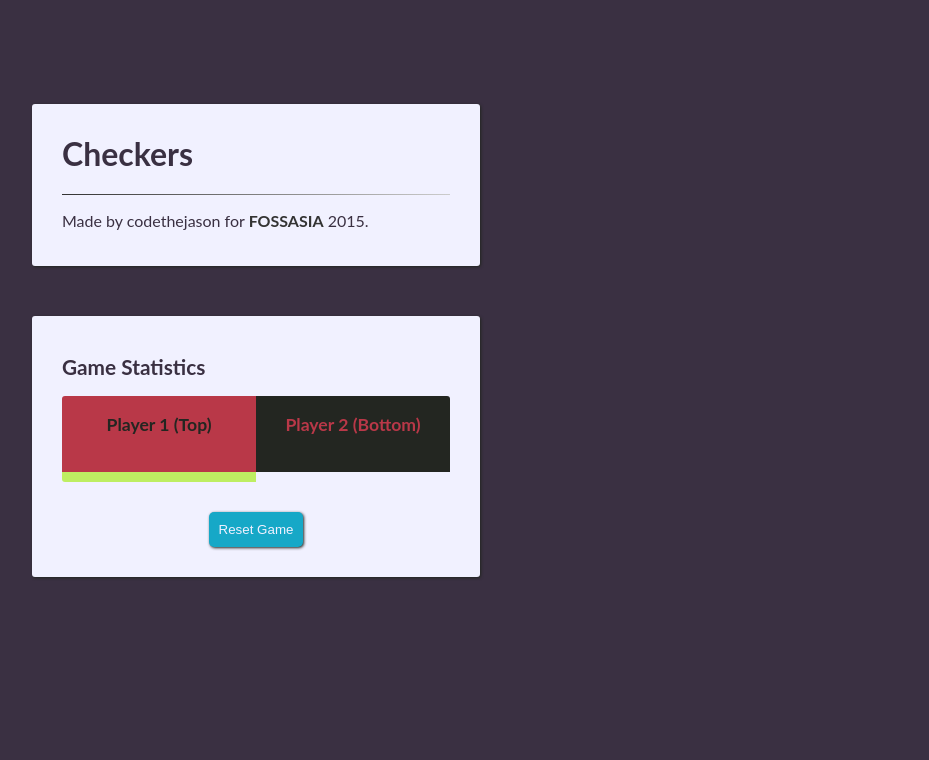
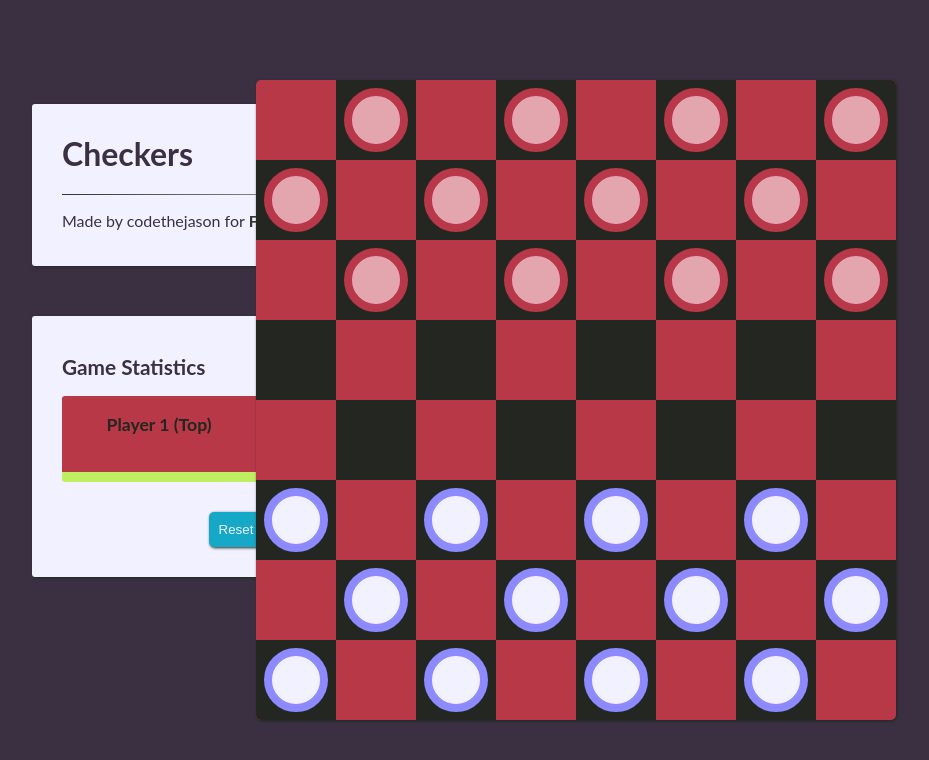
Before and after one commit to buiankin/checkers, a React (Create React App) app: page / in a window 1280 px wide. Shown: the top 760 px of the page, without its empty margins (64-993 px from the left). Built offline with nearby package versions, Linux system fonts and the light colour scheme.

Commit message:
some code

```diff
--- a/src/App.tsx
+++ b/src/App.tsx
@@ -24,6 +24,8 @@ import {
 */
 
 import { initialState, reducer } from "./store";
+import { background } from '@sberdevices/plasma-tokens';
+import { Row } from '@sberdevices/ui';
 
 
 const dictionary = ["0vmin", "10vmin", "20vmin", "30vmin", "40vmin", "50vmin", "60vmin", "70vmin", "80vmin", "90vmin"];
@@ -33,22 +35,28 @@ export const App: FC = memo(() => {
   const [appState, dispatch] = useReducer(reducer, initialState);
 
 
-function _tileRender (row: any, column: any, countTiles: any) {
-  //this.tilesElement.append("<div class='tile' id='tile" + countTiles + "' style='top:" + this.dictionary[row] + ";left:" + this.dictionary[column] + ";'></div>");
-  //tiles[countTiles] = new Tile($("#tile" + countTiles), [parseInt(row), parseInt(column)]);
-  return countTiles + 1
-};
+  function changePlayerTurn() {
+    /*
+    if (this.playerTurn == 1) {
+      this.playerTurn = 2;
+      $('.turn').css("background", "linear-gradient(to right, transparent 50%, #BEEE62 50%)");
+    } else {
+      this.playerTurn = 1;
+      $('.turn').css("background", "linear-gradient(to right, #BEEE62 50%, transparent 50%)");
+    }
+    this.check_if_jump_exist()
+    return;
+    */
+  }
 
-function playerPiecesRender (playerNumber: any, row: any, column: any, countPieces: any) {
-  //$(`.player${playerNumber}pieces`).append("<div class='piece' id='" + countPieces + "' style='top:" + this.dictionary[row] + ";left:" + this.dictionary[column] + ";'></div>");
-  //pieces[countPieces] = new Piece($("#" + countPieces), [parseInt(row), parseInt(column)]);
-  return countPieces + 1;
-};
+  function handleTileClick(row: any, column: any, e:any) {
+    e.preventDefault();
+    dispatch({type: 'tile_click', row: row, column: column});
+  }
+
 
 function _renderTiles()
 {
-  //let values = [<div key="empty" className="header cell"></div>];
-  //let values = [<div key="empty" className="tile"></div>];
   let values = [];
 
   let countTiles=0;
@@ -58,17 +66,13 @@ function _renderTiles()
       //whole set of if statements control where the tiles and pieces should be placed on the board
       if (row % 2 == 1) {
         if (column % 2 == 0) {
-          //countTiles = this.tileRender(row, column, countTiles)
-
-          //values.push(<div key={i} className="header cell">{letters[i]}</div>);
-          //   <div class="tile" id="tile0" style="top:0vmin;left:10vmin;"></div>
 
           const divStyle = {
             top: dictionary[row],
             left: dictionary[column]
           };
 
-          values.push(<div key={countTiles.toString()} className="tile" id={"tile"+countTiles.toString()} style={divStyle}></div>);
+          values.push(<div key={countTiles.toString()} className="tile" id={"tile"+countTiles.toString()} style={divStyle} onClick={(e)=>handleTileClick(row, column, e)}></div>);
           countTiles++;
 
         }
@@ -80,7 +84,7 @@ function _renderTiles()
             left: dictionary[column]
           };
 
-          values.push(<div key={countTiles.toString()} className="tile" id={"tile"+countTiles.toString()} style={divStyle}></div>);
+          values.push(<div key={countTiles.toString()} className="tile" id={"tile"+countTiles.toString()} style={divStyle} onClick={(e)=>handleTileClick(row, column, e)}></div>);
           countTiles++;
 
         }
@@ -95,8 +99,44 @@ function _renderTiles()
     }
   }
 
+  return  values;
+}
+
+
+function handlePieceClick(row: any, column: any, e:any) {
+  e.preventDefault();
+  dispatch({type: 'piece_click', row: row, column: column});
+}
+
+
+function _renderPieces(playerId: number)
+{
+  let values = [];
+
+  let countPieces=0;
+
+  for (let row=0; row<appState.gameBoard.length; row++) { //row is the index
+    for (let column=0; column<appState.gameBoard[row].length; column++) { //column is the index
+      if (appState.gameBoard[row][column] === playerId) {
+
+        const divStyle = {
+          top: dictionary[row],
+          left: dictionary[column]
+        };
+
+        values.push(<div key={countPieces.toString()} className="piece" id={"piece"+countPieces.toString()} style={divStyle} onClick={(e)=>handlePieceClick(1,1,e)}></div>);
+        countPieces++;
+      }
+    }
+  }
 
   return  values;
+
+}
+
+function handleClearGameClick(e: any) {
+  e.preventDefault();
+  dispatch({type: 'test'});
 }
 
 
@@ -119,9 +159,9 @@ function _renderTiles()
       </div>
       </div>
       <div className="clearfix"></div>
-      <div className="turn"></div>
+      <div className="turn" style={appState.playerTurn===1?{background: "linear-gradient(to right, #BEEE62 50%, transparent 50%)"}:{background: "linear-gradient(to right, transparent 50%, #BEEE62 50%)"}}></div>
       <span id="winner"></span>
-      <button id="cleargame">Reset Game</button>
+      <button id="cleargame" onClick={handleClearGameClick}>Reset Game</button>
     </div>
   </div>
 
@@ -132,8 +172,10 @@ function _renderTiles()
       </div>
       <div className="pieces">
         <div className="player1pieces">
+        {_renderPieces(1)}
         </div>
         <div className="player2pieces">
+        {_renderPieces(2)}
         </div>
       </div>
     </div>
--- a/src/index.css
+++ b/src/index.css
@@ -49,7 +49,7 @@ html, body {
     clear: both; }
 
 div.column {
-  position: relative;
+  /*position: relative;*/
   float: left;
   overflow: auto;
   height: 100%;
@@ -79,7 +79,7 @@ div.stats {
     text-align: center;
     display: inline-block;
     width: 50%;
-    /*TODO было float: left;*/
+    /*float: left;*/
     background-color: #B93848;
     box-sizing: border-box;
     padding: 0 15px 20px;
@@ -101,7 +101,7 @@ div.stats {
     text-align: center;
     display: inline-block;
     width: 50%;
-    /* TODO было float: left;*/
+    /*float: left;*/
     background-color: #232621;
     box-sizing: border-box;
     padding: 0 15px 20px;
@@ -122,7 +122,8 @@ div.stats {
   div.stats div.turn {
     height: 10px;
     width: 100%;
-    background: linear-gradient(to right, #BEEE62 50%, transparent 50%);
+    /*background: linear-gradient(to right, #BEEE62 50%, transparent 50%);*/
+    /*background: linear-gradient(to right, transparent 50%, #BEEE62 50%);*/
     border-radius: 0 0 3px 3px; }
   div.stats span#winner {
     display: block;
--- a/src/store.ts
+++ b/src/store.ts
@@ -6,6 +6,7 @@ export const initialState = {
   respectfulAppeal: true,
 
   //The initial setup
+  playerTurn: 1,
   gameBoard : [
     [0, 1, 0, 1, 0, 1, 0, 1],
     [1, 0, 1, 0, 1, 0, 1, 0],
@@ -45,6 +46,7 @@ type State = {
   character: string,
   respectfulAppeal: boolean,
 
+  playerTurn: number,
   gameBoard: number[][],
   pieces : string[],
   tiles : string[]
@@ -62,7 +64,21 @@ type Action =
   | {
     type: "go_enemy";
     coord: number;
+  }
+  | {
+    type: "tile_click";
+    row: number;
+    column: number;
+  }
+  | {
+    type: "piece_click";
+    row: number;
+    column: number;
+  }
+  | {
+    type: "test";
   };
+
 
 export const reducer = (state: State, action: Action) => {
 
@@ -78,6 +94,86 @@ export const reducer = (state: State, action: Action) => {
         ...state
       };
 
+
+    case "tile_click":
+      //move piece when tile is clicked
+
+      /*
+    //make sure a piece is selected
+    if ($('.selected').length != 0) {
+      //find the tile object being clicked
+      var tileID = $(this).attr("id").replace(/tile/, '');
+      var tile = tiles[tileID];
+      //find the piece being selected
+      var piece = pieces[$('.selected').attr("id")];
+      //check if the tile is in range from the object
+      var inRange = tile.inRange(piece);
+      if (inRange != 'wrong') {
+        //if the move needed is jump, then move it but also check if another move can be made (double and triple jumps)
+        if (inRange == 'jump') {
+          if (piece.opponentJump(tile)) {
+            piece.move(tile);
+            if (piece.canJumpAny()) {
+              // Board.changePlayerTurn(); //change back to original since another turn can be made
+              piece.element.addClass('selected');
+              // exist continuous jump, you are not allowed to de-select this piece or select other pieces
+              Board.continuousjump = true;
+            } else {
+              Board.changePlayerTurn()
+            }
+          }
+          //if it's regular then move it if no jumping is available
+        } else if (inRange == 'regular' && !Board.jumpexist) {
+          if (!piece.canJumpAny()) {
+            piece.move(tile);
+            Board.changePlayerTurn()
+          } else {
+            alert("You must jump when possible!");
+          }
+        }
+      }
+    }
+      */
+
+      return {
+        ...state
+      };
+
+
+    case "piece_click":
+      //select the piece on click if it is the player's turn
+
+    /*
+    var selected;
+    var isPlayersTurn = ($(this).parent().attr("class").split(' ')[0] == "player" + Board.playerTurn + "pieces");
+    if (isPlayersTurn) {
+      if (!Board.continuousjump && pieces[$(this).attr("id")].allowedtomove) {
+        if ($(this).hasClass('selected')) selected = true;
+        $('.piece').each(function (index) {
+          $('.piece').eq(index).removeClass('selected')
+        });
+        if (!selected) {
+          $(this).addClass('selected');
+        }
+      } else {
+        let exist = "jump exist for other pieces, that piece is not allowed to move"
+        let continuous = "continuous jump exist, you have to jump the same piece"
+        let message = !Board.continuousjump ? exist : continuous
+        console.log(message)
+      }
+    }
+
+    */
+      return {
+        ...state
+      };
+
+    case "test":
+      return {
+        ...state,
+        playerTurn: state.playerTurn===1?2:1
+      };
+
     default:
       throw new Error();
   }
```
